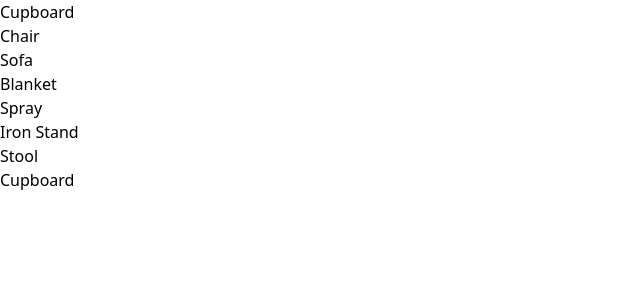
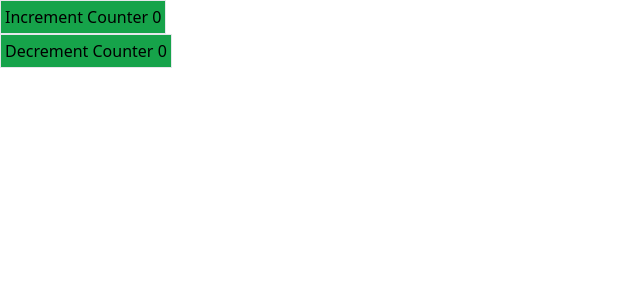
Before and after one commit to syedaAnusha/React-Indepth, a React (Vite) app in the folder learn-react-indepth/: page / in a window 1280 px wide. Shown: the top 300 px of the page, without its empty margins (0-640 px from the left). Built offline with nearby package versions, Linux system fonts and the light colour scheme.

Commit message:
feat: Implement simple counter

```diff
--- a/learn-react-indepth/src/App.jsx
+++ b/learn-react-indepth/src/App.jsx
@@ -1,31 +1,36 @@
 /* eslint-disable no-unused-vars */
-import { Fragment } from "react";
+import { Fragment, useState } from "react";
 function App() {
-  const DATA = [
-    { product: "Cupboard", quantity: 11 },
-    { product: "Chair", quantity: 4 },
-    { product: "Sofa", quantity: 10 },
-    { product: "Blanket", quantity: 2 },
-    { product: "Spray", quantity: 5 },
-    { product: "Iron Stand", quantity: 7 },
-    { product: "Stool", quantity: 8 },
-    { product: "Cupboard", quantity: 11 },
-  ];
+  const [inc, setInc] = useState(0);
+  const [dec, setDec] = useState(0);
 
-  // const [data, setData] = useState([]);
-  // useEffect(() => {
-  //   setData(DATA);
-  // }, []);
-
+  const IncrementCounter = () => {
+    setInc(inc + 1);
+    setInc(inc + 1);
+    setInc(inc + 1);
+    setInc(inc + 1);
+    setInc(inc + 1);
+    setInc(inc + 1);
+  };
+  const decrementCounter = () => {
+    setDec(dec - 1);
+  };
   return (
     <Fragment>
       <div>
-        <ul>
-          {DATA.map((item, index) => (
-            <li key={index}>{item.product}</li>
-          ))}
-        </ul>
+        <button
+          onClick={IncrementCounter}
+          className="border 1px solid bg-green-600 p-1 cursor-pointer"
+        >
+          Increment Counter {inc}
+        </button>
       </div>
+      <button
+        onClick={decrementCounter}
+        className="border 1px solid bg-green-600 p-1 cursor-pointer"
+      >
+        Decrement Counter {dec}
+      </button>
     </Fragment>
   );
 }
--- a/learn-react-indepth/src/hook.js
+++ b/learn-react-indepth/src/hook.js
@@ -1,19 +1,19 @@
 /* eslint-disable no-unused-vars */
-const ReactX = (() => {
-  const useState = (initialValue) => {
-    let state = initialValue;
-    const setState = (newValue) => {
-      state = newValue;
-    };
-    return [state, setState];
-  };
-  return useState;
-})();
+// const ReactX = (() => {
+//   const useState = (initialValue) => {
+//     let state = initialValue;
+//     const setState = (newValue) => {
+//       state = newValue;
+//     };
+//     return [state, setState];
+//   };
+//   return useState;
+// })();
 
-const { useState } = ReactX;
-const Component = () => {
-  let [counterValue, setCounterValue] = useState(1);
-  console.log(counterValue);
-};
+// const { useState } = ReactX;
+// const Component = () => {
+//   let [counterValue, setCounterValue] = useState(1);
+//   console.log(counterValue);
+// };
 
-Component();
+// Component();
```
